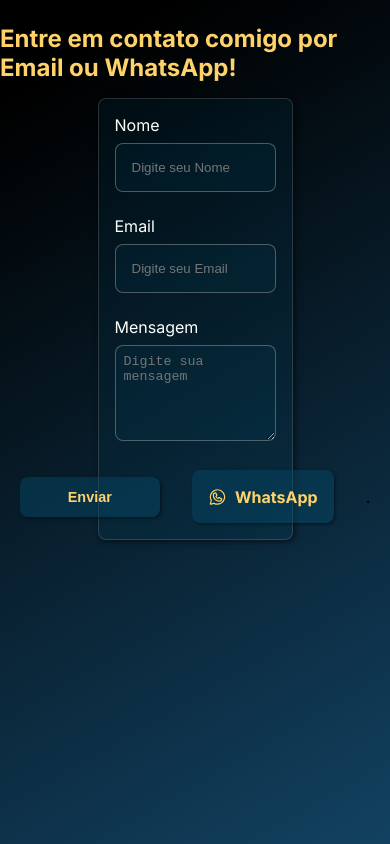
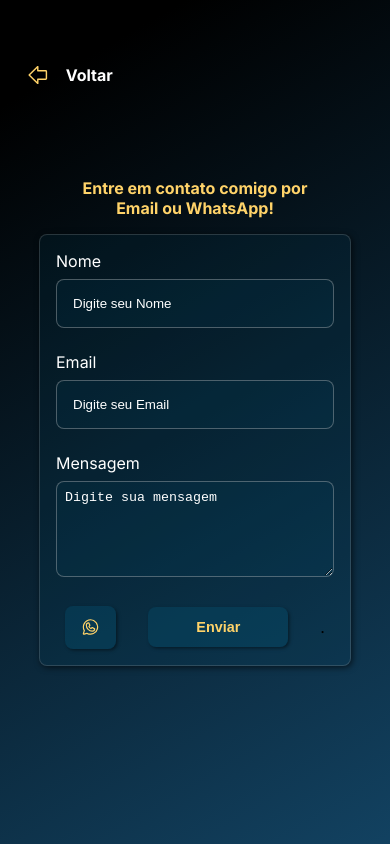
Before and after one commit to yureribeiro/MyLinks.next, a Next.js app: page /form in a window 390 px wide. Built offline with nearby package versions, Linux system fonts and the light colour scheme.

Commit message:
responsividade, add formulario e navegaçao

```diff
--- a/app/components/confirmEmail.module.css
+++ b/app/components/confirmEmail.module.css
@@ -1,3 +1,9 @@
+.sectionConfirm {
+    display: flex;
+    align-items: center;
+    justify-content: center;
+}
+
 .container {
     display: flex;
     flex-direction: column;
@@ -7,16 +13,17 @@
     border: .1rem solid #a7a7a73c;
     border-radius: .5rem;
     box-shadow: .1rem .1rem .4rem #0000009c;
-    background-color: #0646634a;
+    background-color: #064663;
 }
 
 .title {
     color: #FFD369;
-    font-size: 1.2rem;
+    font-size: 1rem;
     font-weight: bold;
     margin-bottom: 1rem;
 }
 
 .description {
     color: #ffff;
+    font-weight: bold;
 }
--- a/app/components/index.jsx
+++ b/app/components/index.jsx
@@ -2,9 +2,11 @@ import styles from './confirmEmail.module.css'
 
 export default function ConfirmEmail() {
     return (
-        <div className={styles.container}>
-            <p className={styles.title}>Email enviado com sucesso!</p>
-            <small className={styles.description}>Obrigado por entrar em contato</small>
-        </div>
+        <section className={styles.sectionConfirm}>
+            <div className={styles.container}>
+                <p className={styles.title}>Email enviado com sucesso!</p>
+                <small className={styles.description}>Obrigado por entrar em contato</small>
+            </div>
+        </section>
     )
 }
--- a/app/form/form.module.css
+++ b/app/form/form.module.css
@@ -4,7 +4,24 @@
     align-items: center;
     justify-content: center;
     height: 100%;
+    min-height: 100vh;
     width: 100%;
+  }
+
+  .back {
+    color: #fff;
+    text-decoration: none;
+    font-weight: bold;
+    position: absolute;
+    display: flex;
+    align-items: center;
+    gap: 1rem;
+    top: 7%;
+    left: 7%;
+  }
+
+  .imageArrowLeft {
+    width: 1.4rem;
   }
 
   .title {
@@ -19,7 +36,7 @@
     box-shadow: .1rem .1rem .4rem #0000009c;
     background-color: #06466324;
     margin-bottom: 1rem;
-    padding: 1rem;
+    padding: 2rem;
     gap: .5rem;
     display: flex;
     flex-direction: column;
@@ -40,6 +57,8 @@
     margin-bottom: 1rem;
     max-height: 10rem;
     min-width: 100%;
+  } .input::placeholder {
+    color: #fff;
   }
 
   .textArea {
@@ -53,13 +72,16 @@
     height: 6rem;
     max-height: 10rem;
     min-width: 100%;
+  } .textArea::placeholder {
+    color: #fff;
   }
 
   .buttonsDiv {
     display: flex;
     align-items: center;
     justify-content: center;
-    gap: 2rem;
+    width: 100%;
+    gap: 3rem;
   }
 
   .button {
@@ -81,18 +103,15 @@
     display: flex;
     align-items: center;
     text-decoration: none;
-    gap: .5rem;
     background-color: #0646637d;
-    color: #FFD369;
     box-shadow: .1rem .1rem .2rem #0000006b;
     font-weight: bold;
     border: none;
     border-radius: .5rem;
-    padding: .55rem 1rem;
+    padding: .2rem 1rem;
     transition: .4s;
   } .buttonWpp:hover {
     background-color: #ba8234;
-    color: #000;
   }
 
   .imageWpp {
@@ -104,3 +123,23 @@
     top: 7%;
     transition: .4s;
   }
+
+@media (max-width: 800px) {
+  .title {
+    margin-top: 1rem;
+    font-size: 1rem;
+    display: flex;
+    flex-wrap: wrap;
+    width: 60%;
+    text-align: center;
+  }
+  .form {
+    padding: 1rem;
+    width: 80%;
+  }
+  .buttonsDiv {
+    width: 100%;
+    gap: 2rem;
+    padding-left: 0;
+  }
+}
--- a/app/form/page.jsx
+++ b/app/form/page.jsx
@@ -1,11 +1,13 @@
 'use client'
 
 import React, { useState } from "react"
+import Link from "next/link"
 import Image from "next/image"
 import emailjs from '@emailjs/browser'
 import styles from './form.module.css'
 import wpplogo from '../../public/whatsapp-logo.svg'
 import ConfirmEmail from "../components"
+import ArrowLeft from "../../public/arrow-fat-left.svg"
 
 function Contact () {
   const [confirm, setConfirm] = useState(false)
@@ -43,6 +45,18 @@ function Contact () {
 
   return (
     <section className={styles.container}>
+      <Link
+        href={'/'}
+        className={styles.back}
+        >
+        <Image
+          src={ArrowLeft}
+          className={styles.imageArrowLeft}
+          alt="seta de voltar"
+          />
+        Voltar
+      </Link>
+
        <h1 className={styles.title}>Entre em contato comigo por Email ou WhatsApp!</h1>
 
     <form onSubmit={sendEmail} className={styles.form}>
@@ -75,24 +89,23 @@ function Contact () {
             />
 
             <div className={styles.buttonsDiv}>
+                <Link
+                  href="https://wa.me/message/IVLV4RSMIJ7WO1"
+                  target="_blank"
+                  rel="noopener noreferrer"
+                  className={styles.buttonWpp}
+                  >
+                    <Image
+                      className={styles.imageWpp}
+                      src={wpplogo}
+                      alt="whatsapp"
+                      />
+                  </Link>
               <input
                 className={styles.button}
                 type='submit'
                 value='Enviar'
                 />
-
-            <a
-            href="https://wa.me/message/IVLV4RSMIJ7WO1"
-            target="_blank"
-            rel="noopener noreferrer"
-            className={styles.buttonWpp}>
-              <Image
-              className={styles.imageWpp}
-              src={wpplogo}
-              alt="whatsapp"
-              />
-            WhatsApp
-            </a>
 
                   {confirm ? (
                     <div className={styles.confirmContainer}>
```
Also changed, not shown: app/home.module.css (+13 -15 lines), app/page.jsx (+7 -2 lines), public/arrow-fat-left.svg (added). Lines whose indentation alone changed are shown as unchanged.
